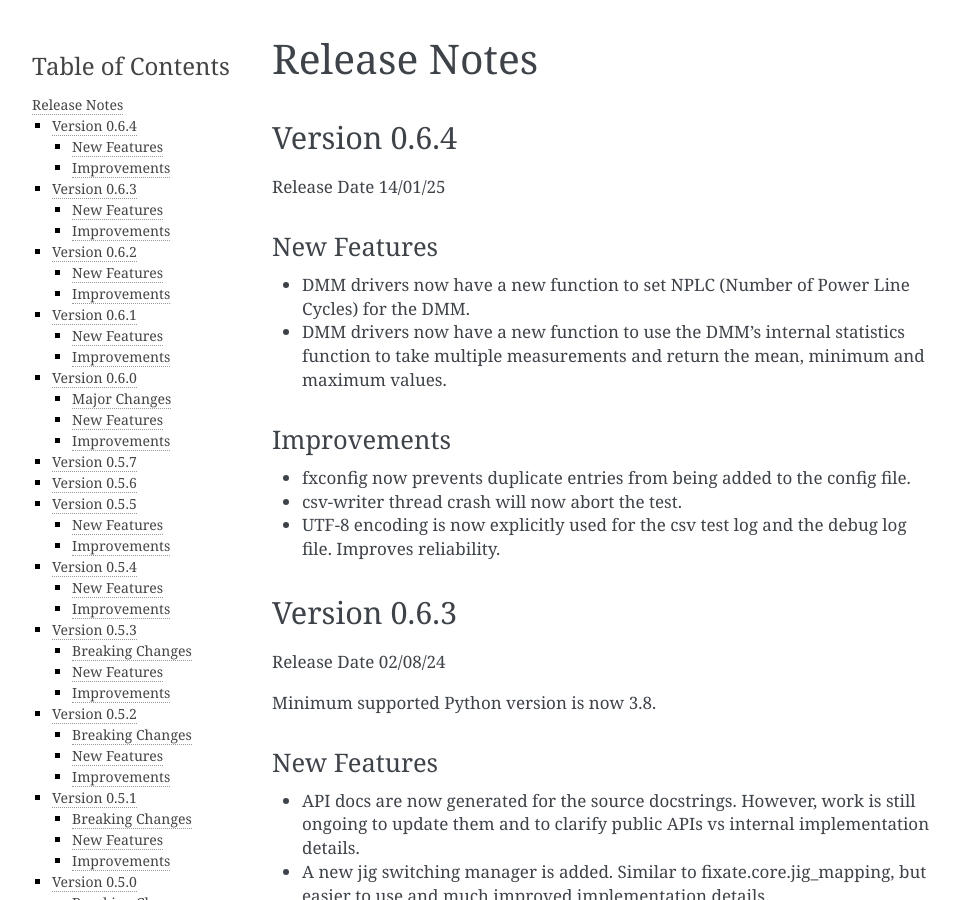
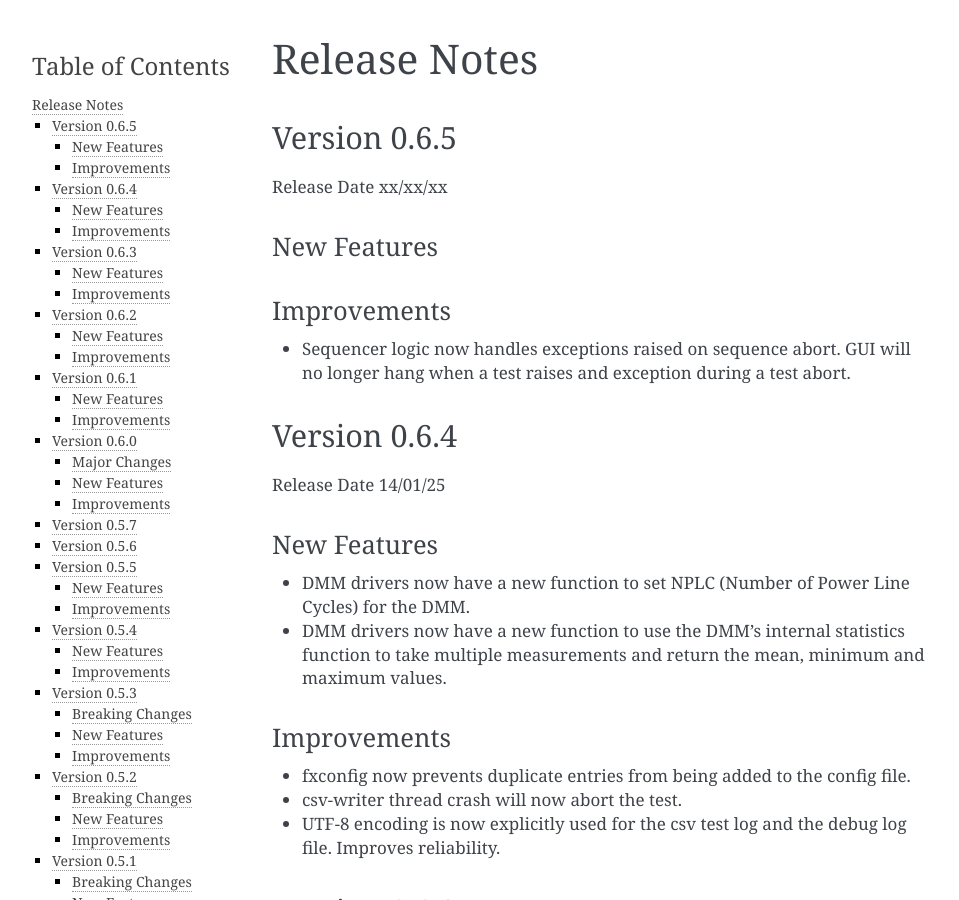
Before and after one commit to PyFixate/Fixate, a Sphinx documentation site: the page built from docs/release-notes.rst, in a window 1280 px wide and 900 px high. Shown: the whole window, without its empty margins (148-1107 px from the left). Built offline with Sphinx 7.4.7, drawn with Linux system fonts in a browser that asks for light colours.

Commit message:
Update release notes.

```diff
--- a/docs/release-notes.rst
+++ b/docs/release-notes.rst
@@ -1,6 +1,20 @@
 ==================================
 Release Notes
 ==================================
+
+*************
+Version 0.6.5
+*************
+Release Date xx/xx/xx
+
+New Features
+############
+
+Improvements
+############
+
+- Sequencer logic now handles exceptions raised on sequence abort. GUI will no longer hang when a test raises and exception during a test abort.
+
 
 *************
 Version 0.6.4
```
